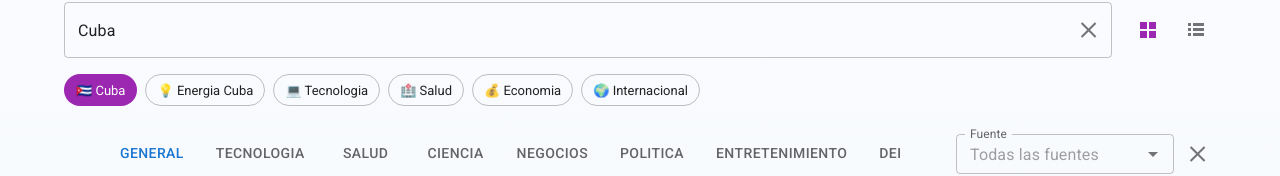
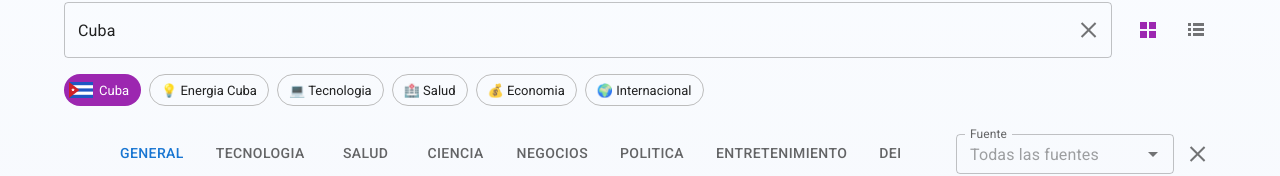
Before and after one commit to KevPatterson/Buscador-de-Noticias-con-React, a React (Vite) app: page / in a window 1280 px wide. Shown: the part 118-294 px from the top of the page. Built offline with nearby package versions, Linux system fonts and the light colour scheme; no server answers.

Commit message:
Eliminar el emoji de la bandera de Cuba en las búsquedas rápidas y añadir un nuevo icono de bandera de Cuba en el componente Formulario.

```diff
--- a/src/App.jsx
+++ b/src/App.jsx
@@ -20,7 +20,7 @@ const CATEGORIAS = [
 ];
 
 const BUSQUEDAS_RAPIDAS = [
-  { label: '🇨🇺 Cuba', value: 'Cuba' },
+  { label: 'Cuba', value: 'Cuba' },
   { label: '💡 Energia Cuba', value: 'Energia Cuba' },
   { label: '💻 Tecnologia', value: 'Tecnologia' },
   { label: '🏥 Salud', value: 'Salud' },
--- a/src/components/Formulario.jsx
+++ b/src/components/Formulario.jsx
@@ -36,6 +36,17 @@ const GridViewIcon = (props) => (
 const ViewListIcon = (props) => (
     <SvgIcon {...props}>
         <path d="M4 5h3v3H4zm0 5h3v3H4zm0 5h3v3H4zM9 5h11v3H9zm0 5h11v3H9zm0 5h11v3H9z" />
+    </SvgIcon>
+);
+
+const CubaFlagIcon = (props) => (
+    <SvgIcon {...props} viewBox="0 0 30 20">
+        <rect width="30" height="20" fill="#fff" />
+        <rect y="0" width="30" height="4" fill="#1f57c3" />
+        <rect y="8" width="30" height="4" fill="#1f57c3" />
+        <rect y="16" width="30" height="4" fill="#1f57c3" />
+        <polygon points="0,0 13,10 0,20" fill="#cf2027" />
+        <path d="M5 7.4l0.7 1.6 1.7 0.1-1.3 1 0.5 1.6L5 10.8l-1.6 0.9 0.5-1.6-1.3-1 1.7-0.1z" fill="#fff" />
     </SvgIcon>
 );
 
@@ -115,6 +126,7 @@ const Formulario = ({
                         <Chip
                             key={item.value}
                             label={item.label}
+                            icon={item.value === 'Cuba' ? <CubaFlagIcon /> : undefined}
                             color={chipActivo === item.value ? 'secondary' : 'default'}
                             variant={chipActivo === item.value ? 'filled' : 'outlined'}
                             onClick={() => onQuickSearch(item.value)}
```
